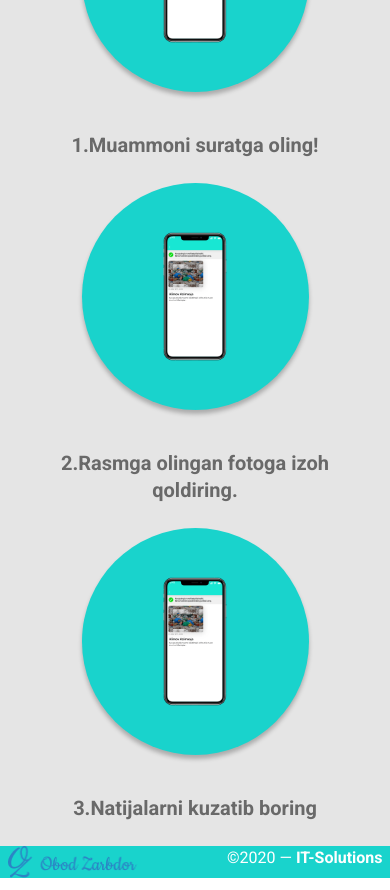
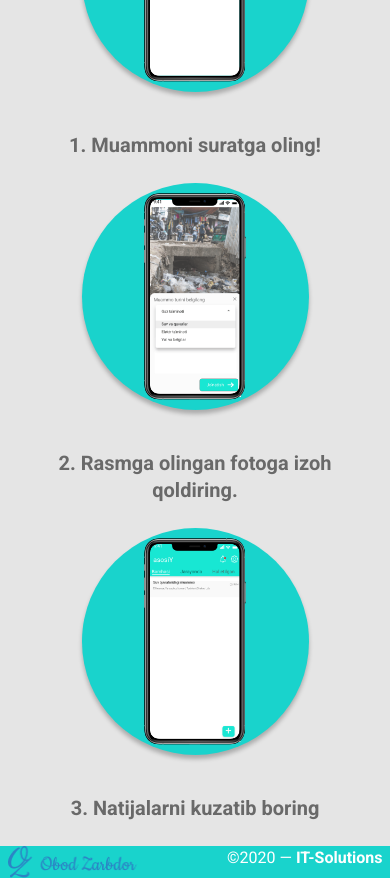
Before and after one commit to mavluda97/Zarbdor, a Vue app: page / in a window 390 px wide. Shown: the part 4960-5850 px from the top of the page. Built offline with nearby package versions, Linux system fonts and the light colour scheme; no server answers.

Commit message:
add again add

```diff
--- a/src/components/Instructions.vue
+++ b/src/components/Instructions.vue
@@ -1,25 +1,22 @@
 <template>
   <div class="container" id="guide">
     <div>
-      <h1
-        class="text-uppercase display-1 font-weight-bold ma-5"
-        style="color: #19d3cc"
-      >
+      <h1 class="text-uppercase display-1 font-weight-bold ma-5" style="color: #19d3cc">
         Qo'llanma
       </h1>
     </div>
     <v-item-group>
       <v-container>
         <v-row>
-          <v-col v-for="i in Instructions" :key="i.index" cols="12" md="4">
+          <v-col v-for="i in Instructions" :key="i" cols="12" md="4">
             <div class="instruction-cards">
               <div class="rounded-cards">
-                <img src="../assets/pic1.png" alt="pic" />
+                <img :src="require(`@/assets/${i.img}`)" alt="pic" />
               </div>
             </div>
             <div class="instruction-txt">
               <div>
-                {{ i[0] }}
+                {{ i.name }}
               </div>
             </div>
           </v-col>
@@ -35,11 +32,20 @@ export default {
 
   data() {
     return {
-      Instructions: {
-        one: ["1.Muammoni suratga oling!", "../assets/pic1.png"],
-        two: ["2.Rasmga olingan fotoga izoh qoldiring.", "../assets/pic2.png"],
-        three: ["3.Natijalarni kuzatib boring", "../assets/pic3.png"],
-      },
+      Instructions: [
+        {
+          img: "pic1.png",
+          name: "1. Muammoni suratga oling!",
+        },
+        {
+          img: "pic2.png",
+          name: "2. Rasmga olingan fotoga izoh qoldiring.",
+        },
+        {
+          img: "pic3.png",
+          name: "3. Natijalarni kuzatib boring",
+        },
+      ],
     };
   },
 };
@@ -75,7 +81,7 @@ export default {
   margin: 0 auto;
 }
 .rounded-cards img {
-  height: 233px;
+  height: 300px;
   margin: 0 auto;
 }
 .instruction-txt {
@@ -92,7 +98,7 @@ export default {
     height: 227px;
   }
   .rounded-cards img {
-    height: 133px;
+    height: 215px;
   }
 }
 </style>
--- a/src/components/Results.vue
+++ b/src/components/Results.vue
@@ -1,27 +1,14 @@
 <template>
   <div v-if="slides.length > 0" class="container">
     <div>
-      <h1
-        class="text-uppercase display-1 font-weight-bold ma-5"
-        style="color: #19d3cc"
-      >
+      <h1 class="text-uppercase display-1 font-weight-bold ma-5" style="color: #19d3cc">
         Natija
       </h1>
     </div>
     <div class="results-block">
       <div class="images">
-        <v-carousel
-          height="100%"
-          hide-delimiter-background
-          show-arrows
-          cycle
-          pa-10
-        >
-          <v-carousel-item
-            v-for="slide in slides"
-            :key="slide.id"
-            class="slider-content"
-          >
+        <v-carousel height="100%" hide-delimiter-background show-arrows cycle pa-10>
+          <v-carousel-item v-for="slide in slides" :key="slide.id" class="slider-content">
             <div class="slider-photos">
               <div class="results-txt">
                 <div class="res-title">Muammo</div>
@@ -30,7 +17,7 @@
                 </p>
               </div>
               <div class="ba-image">
-                <div class="sticker">Before</div>
+                <div class="sticker">Muammo</div>
                 <v-img
                   :src="slide.comments[0].image.imageUrl"
                   :lazy-src="base_url + slide.comments[0].image.imageUrl"
@@ -49,7 +36,7 @@
                 </p>
               </div>
               <div class="ba-image">
-                <div class="sticker">After</div>
+                <div class="sticker">Yechim</div>
                 <v-img
                   :src="base_url + slide.comments[1].image.imageUrl"
                   height="100%"
```
Also changed, not shown: 2 other files (tests, documents, lock files or other folders).
